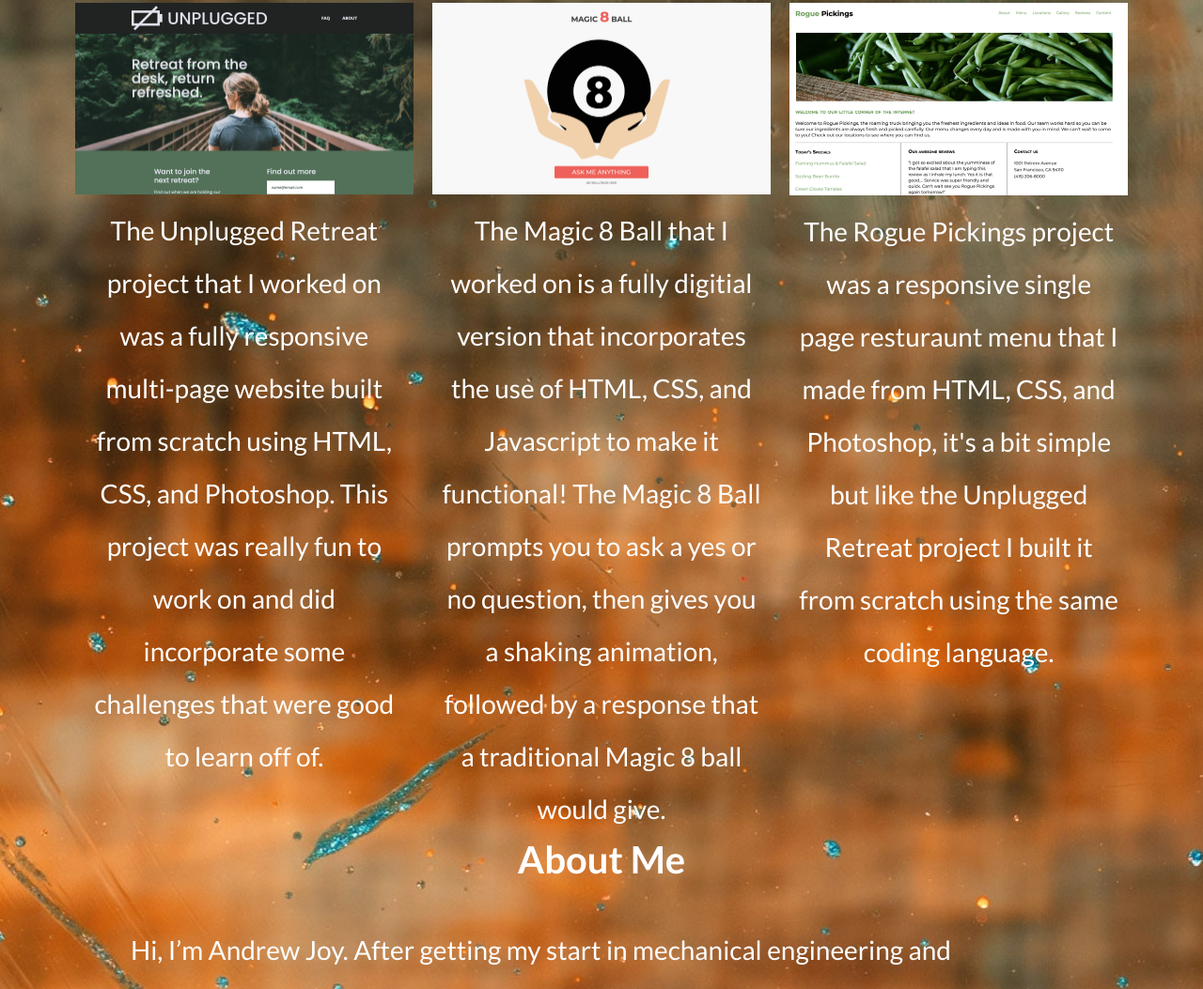
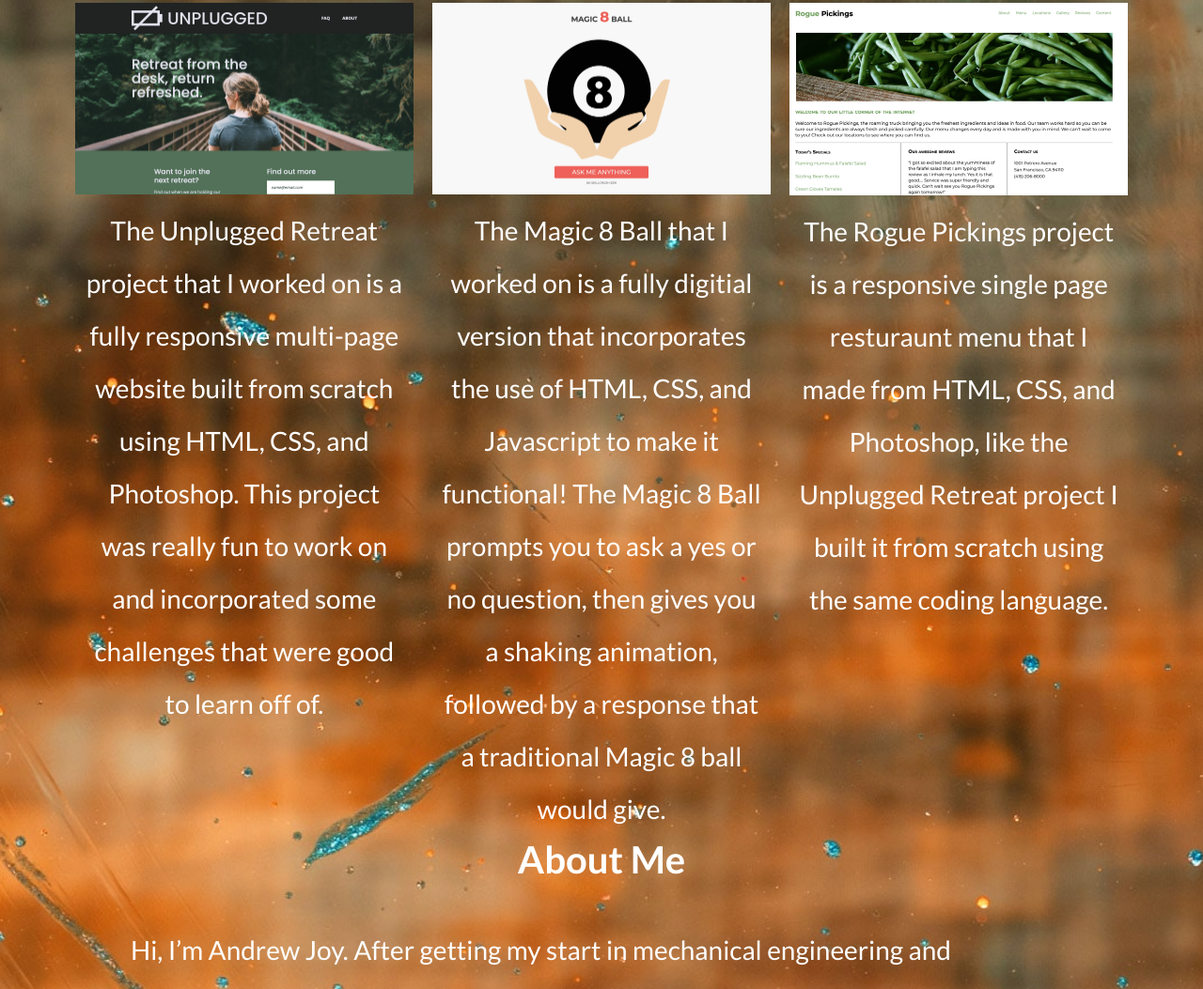
Before and after one commit to ajoy267/my-website2.0, a website: page index.html in a window 1280 px wide. Shown: the part 695-1748 px from the top of the page at 94% size. Drawn offline with Linux system fonts and the light colour scheme.

```diff
--- a/index.html
+++ b/index.html
@@ -52,7 +52,7 @@
                 <img src="img/unplugged.jpg" alt="Unplugged retreat project">
               </figure>
             </a>
-            <p>The Unplugged Retreat project that I worked on was a fully responsive multi-page website built from scratch using HTML, CSS, and Photoshop. This project was really fun to work on and did incorporate some challenges that were good to learn off of.</p>
+            <p>The Unplugged Retreat project that I worked on is a fully responsive multi-page website built from scratch using HTML, CSS, and Photoshop. This project was really fun to work on and incorporated some challenges that were good to learn off of.</p>
           </article>
           <article>
             <h5>Magic 8-Ball</h5>
@@ -70,7 +70,7 @@
                 <img src="img/rogue-pickings.jpg" alt="Rogue Pickings project">
               </figure>
             </a>
-            <p>The Rogue Pickings project was a responsive single page resturaunt menu that I made from HTML, CSS, and Photoshop, it's a bit simple but like the Unplugged Retreat project I built it from scratch using the same coding language.</p>
+            <p>The Rogue Pickings project is a responsive single page resturaunt menu that I made from HTML, CSS, and Photoshop, like the Unplugged Retreat project I built it from scratch using the same coding language.</p>
           </article>
         </div>
       </div>
```
